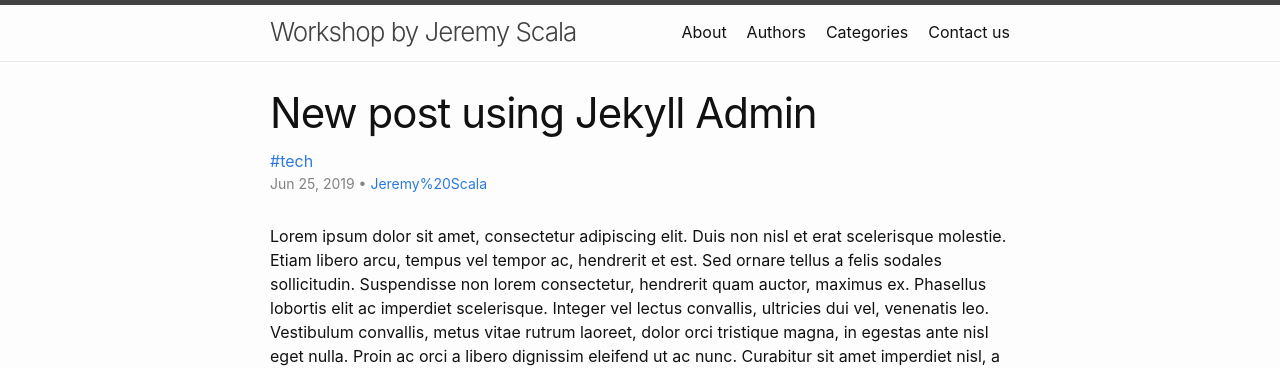
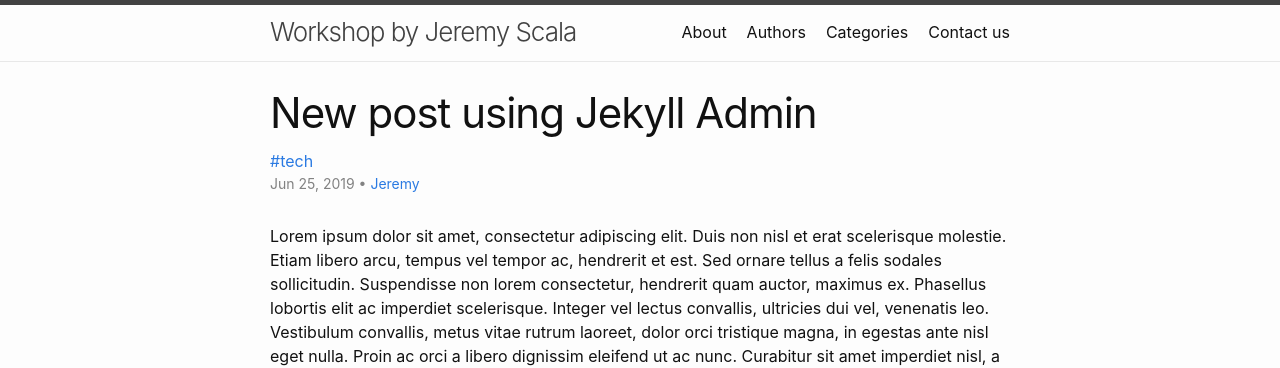
Before and after one commit to Raigyo/Jekyll-workshop, a Jekyll site: the page built from _posts/2019-06-25-new-post-using-jeckyll-admin.md, in a window 1280 px wide. Shown: the top 368 px of the page. Built offline with Jekyll 4.4.1, drawn with Linux system fonts in a browser that asks for light colours.

Commit message:
update names for ghp

```diff
--- a/_data/members.yml
+++ b/_data/members.yml
@@ -1,5 +1,5 @@
-- name: Jeremy%20Scala
+- name: Jeremy
   github: scalajeremy
 
-- name: Vincent%20Chilot
+- name: Vincent
   github: Raigyo
--- a/_posts/2019-06-25-new-post-using-jeckyll-admin.md
+++ b/_posts/2019-06-25-new-post-using-jeckyll-admin.md
@@ -1,7 +1,7 @@
 ---
 title: New post using Jekyll Admin
 layout: post
-author: Jeremy%20Scala
+author: Jeremy
 categories:
     - "tech"
 ---
```
Also changed, not shown: _posts/2019-06-25-workshop.md (+1 -1 lines), _posts/2019-06-25-workshop2.md (+1 -1 lines).
